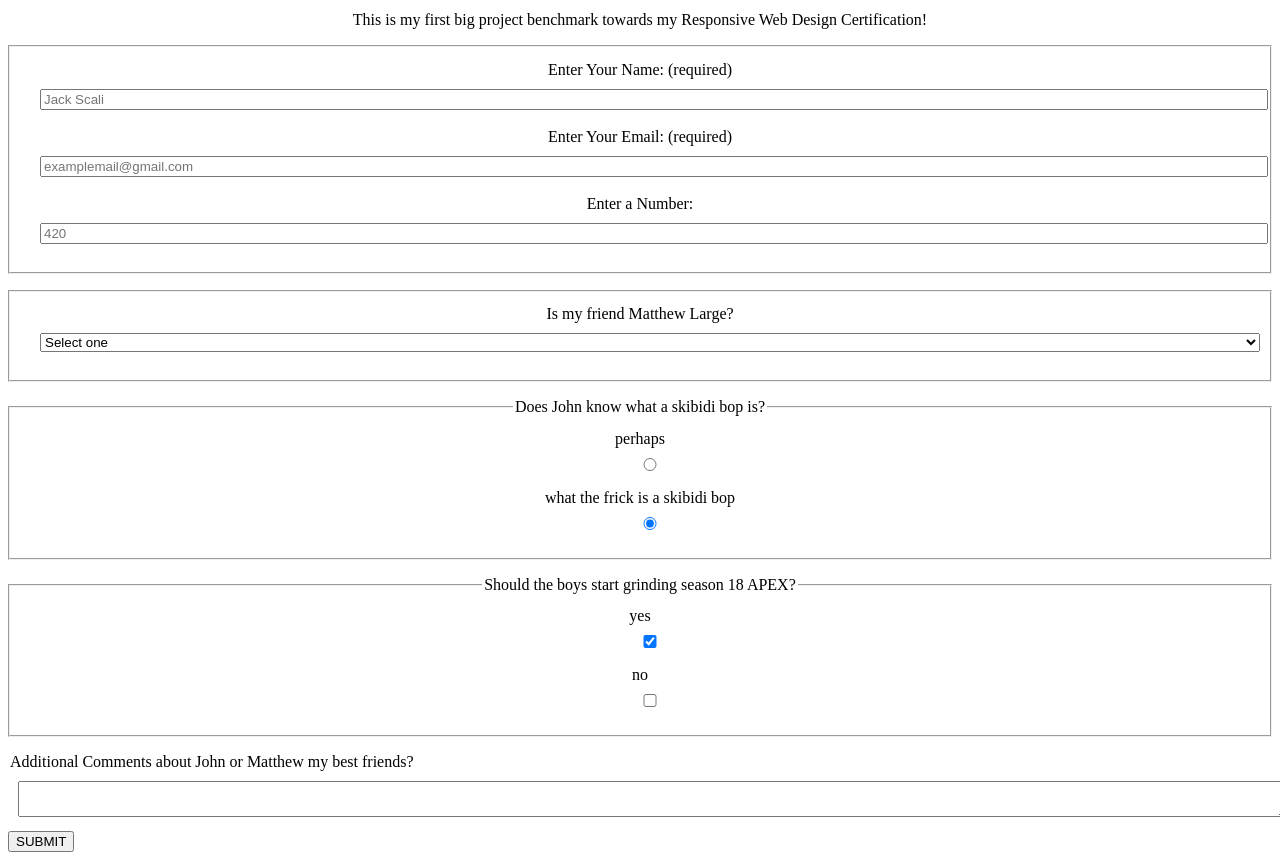
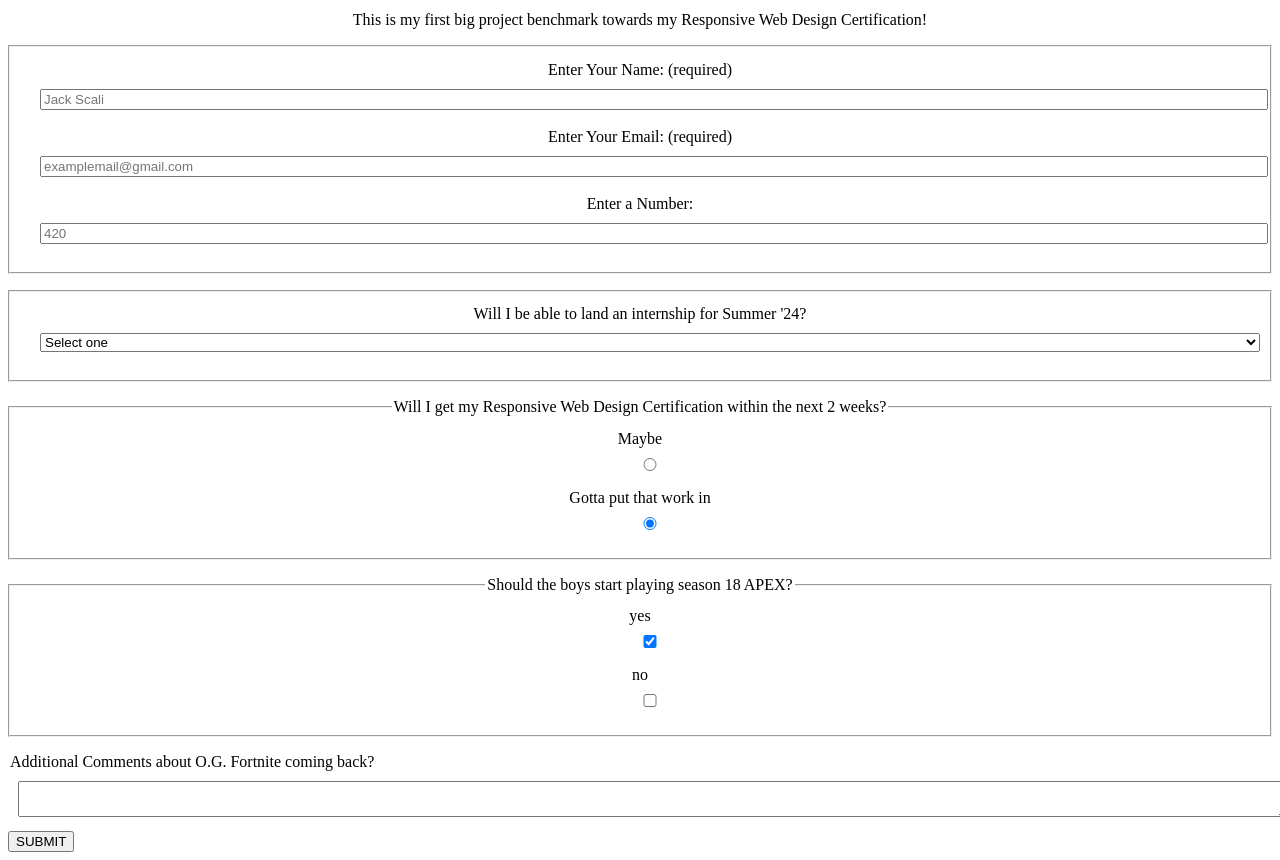
Before and after one commit to jackscali1/scali-survey-rwd, a plain HTML site: page index.html in a window 1280 px wide. Shown: the part 90-950 px from the top of the page. Drawn offline with Linux system fonts and the light colour scheme.

Commit message:
Updated index.html
Changed the interesting questions i had before

```diff
--- a/index.html
+++ b/index.html
@@ -18,7 +18,7 @@
   </label>
   </fieldset>
   <fieldset>
-  <label>Is my friend Matthew Large?
+  <label>Will I be able to land an internship for Summer '24?
   <select id="dropdown">
     <option name="" value="0">Select one</option>
     <option name="radio" value="yes">Yes</option>
@@ -27,17 +27,17 @@
   </label>
   </fieldset>
   <fieldset>
-    <legend>Does John know what a skibidi bop is? </legend>
-    <label for="perhaps">perhaps<input id="perhaps" type="radio" value="perhaps" name="skibidi" ></input></label>
-    <label for="wtf">what the frick is a skibidi bop <input id="wtf" type="radio" checked class="inline" name="skibidi" value="wtf">
+    <legend>Will I get my Responsive Web Design Certification within the next 2 weeks? </legend>
+    <label for="perhaps">Maybe<input id="perhaps" type="radio" value="perhaps" name="perhaps" ></input></label>
+    <label for="work">Gotta put that work in <input id="work" type="radio" checked class="inline" name="perhaps" value="work">
     </label>
   </fieldset>
   <fieldset>
-    <legend>Should the boys start grinding season 18 APEX?</legend>
+    <legend>Should the boys start playing season 18 APEX?</legend>
     <label for="yes">yes<input id="yes" type="checkbox" value="yes" checked/></label>
     <label for="no">no<input id="no" type="checkbox" value="no" /></label>
   </fieldset>
-  <legend>Additional Comments about John or Matthew my best friends?</legend>
+  <legend>Additional Comments about O.G. Fortnite coming back?</legend>
  <textarea></textarea>
  <button id="submit" type="submit">SUBMIT</button>
 </form>
```
